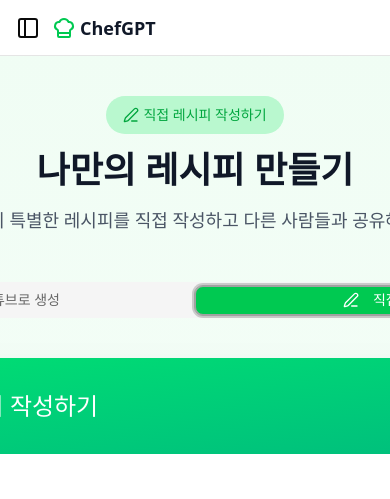
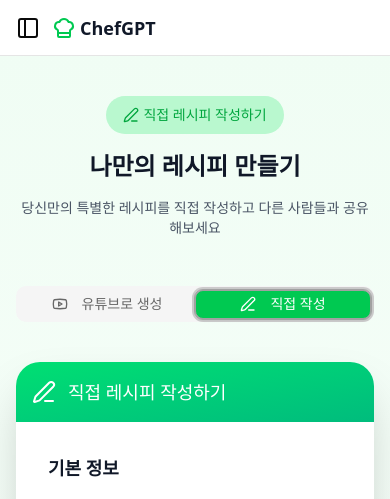
Before and after one commit to cokid1998/chefgpt-front, a React (Vite) app: page /create/recipe in a window 390 px wide. Both pictures are taken after a click on the tab "직접 작성". Shown: the top 499 px of the page. Built offline with nearby package versions, Linux system fonts and the light colour scheme; no server answers.

Commit message:
Feat: 레시피생성페이지 모바일 반응형 작업

```diff
--- a/src/components/recipe/RecipeCreateForm/ManualRecipeForm.tsx
+++ b/src/components/recipe/RecipeCreateForm/ManualRecipeForm.tsx
@@ -140,10 +140,10 @@ export default function ManualRecipeForm() {
   };
 
   return (
-    <div className="min-w-3xl overflow-hidden rounded-3xl border-none bg-white shadow-2xl">
-      <div className="bg-linear-to-br from-green-400 to-emerald-500 p-8 text-white">
-        <div className="flex items-center gap-3 text-2xl">
-          <PenLine className="h-8 w-8" />
+    <div className="w-full overflow-hidden rounded-3xl border-none bg-white shadow-2xl md:min-w-3xl">
+      <div className="bg-linear-to-br from-green-400 to-emerald-500 p-4 text-white md:p-8">
+        <div className="flex items-center gap-3 text-lg md:text-2xl">
+          <PenLine className="md:h-8 md:w-8" />
           직접 레시피 작성하기
         </div>
       </div>
--- a/src/components/recipe/RecipeCreateForm/YoutubeRecipeForm.tsx
+++ b/src/components/recipe/RecipeCreateForm/YoutubeRecipeForm.tsx
@@ -69,9 +69,9 @@ export default function YoutubeRecipeForm() {
 
   return (
     <>
-      <div className="min-w-3xl overflow-hidden rounded-3xl border-none bg-white shadow-2xl">
-        <div className="bg-linear-to-br from-green-400 to-emerald-500 p-8 text-white">
-          <div className="flex items-center gap-3 text-2xl">
+      <div className="w-full overflow-hidden rounded-3xl border-none bg-white shadow-2xl md:min-w-3xl">
+        <div className="bg-linear-to-br from-green-400 to-emerald-500 p-4 text-white md:p-8">
+          <div className="flex items-center gap-3 text-lg md:text-2xl">
             <Youtube className="h-8 w-8" />
             레시피 생성하기
           </div>
--- a/src/page/Recipe/CreateRecipe-Page.tsx
+++ b/src/page/Recipe/CreateRecipe-Page.tsx
@@ -11,8 +11,8 @@ export default function CreateRecipePage() {
   return (
     <>
       <title>ChefGPT | 레시피 생성</title>
-      <div className="flex items-center justify-center bg-linear-to-b from-green-50 to-white py-10">
-        <div className="mx-auto flex max-w-3xl flex-col items-center">
+      <div className="flex items-center justify-center bg-linear-to-b from-green-50 to-white px-4 py-10 md:px-0">
+        <div className="mx-auto flex w-full max-w-3xl flex-col items-center">
           {mode === "youtube" ? <YoutubeModeHeader /> : <ManualModeHeader />}
 
           <Tabs
@@ -60,11 +60,11 @@ function YoutubeModeHeader() {
           AI기반 레시피 생성
         </span>
       </Badge>
-      <h1 className="mb-4 text-4xl font-bold text-gray-900">
+      <h1 className="mb-4 text-2xl font-bold text-gray-900 md:text-4xl">
         유튜브로 레시피 만들기
       </h1>
 
-      <p className="mb-12 text-lg text-gray-600">
+      <p className="mb-12 text-center text-sm text-gray-600 md:text-lg">
         유튜브 영상 URL을 입력하면 AI가 자동으로 단계별 레시피로 변환해드립니다
       </p>
     </>
@@ -80,11 +80,11 @@ function ManualModeHeader() {
           직접 레시피 작성하기
         </span>
       </Badge>
-      <h1 className="mb-4 text-4xl font-bold text-gray-900">
+      <h1 className="mb-4 text-center text-2xl font-bold text-gray-900 md:text-4xl">
         나만의 레시피 만들기
       </h1>
 
-      <p className="mb-12 text-lg text-gray-600">
+      <p className="mb-12 text-center text-sm text-gray-600 md:text-lg">
         당신만의 특별한 레시피를 직접 작성하고 다른 사람들과 공유해보세요
       </p>
     </>
```
